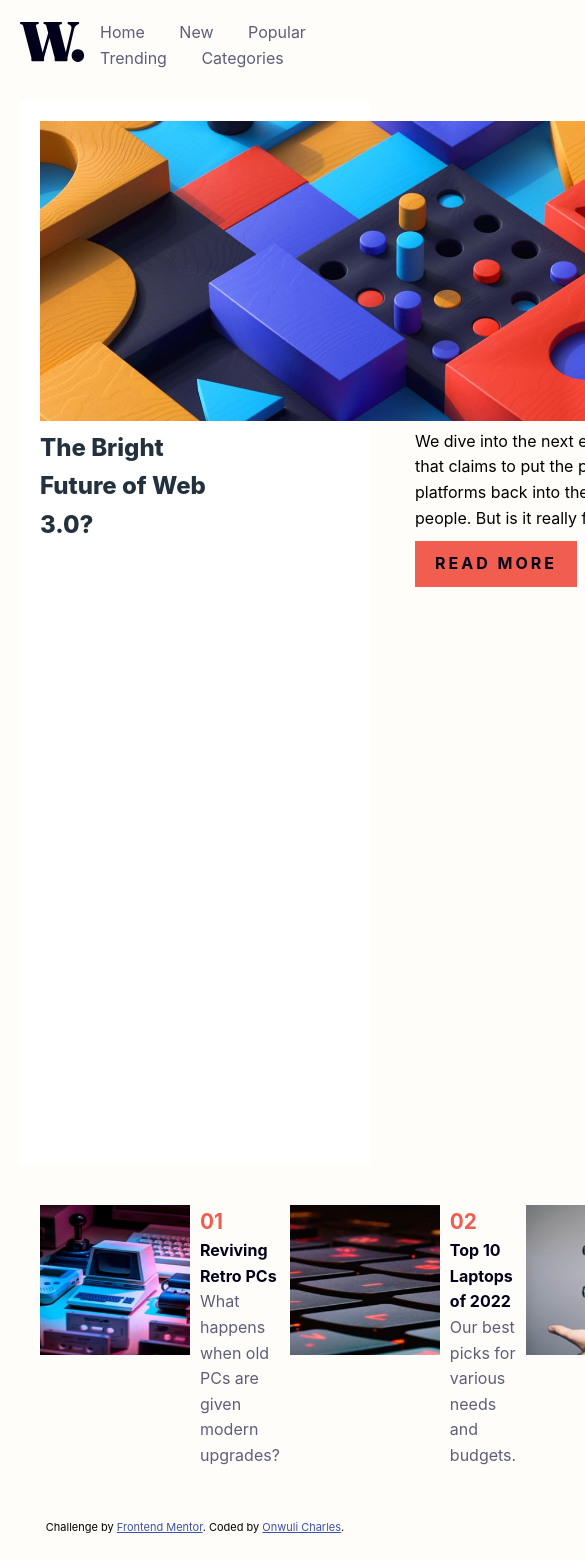
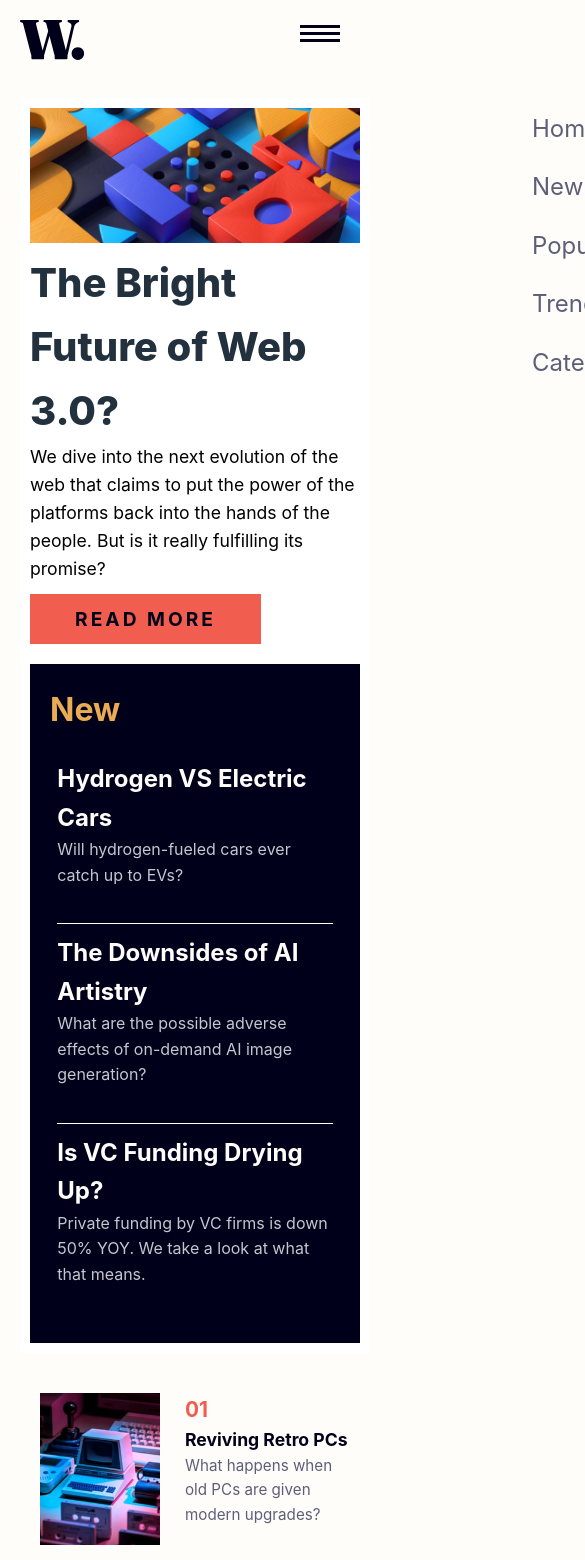
Before and after one commit to Ot-Charlie/news-homepage, a plain HTML site: page index.html in a window 390 px wide. Shown: the top 1560 px of the page, 585 px wide, since content can reach past the window. Drawn offline with Linux system fonts and the light colour scheme; a web font is replaced by a local one.

Commit message:
mobile view plus READ.me updates

```diff
--- a/index.html
+++ b/index.html
@@ -1,8 +1,10 @@
 <!DOCTYPE html>
 <html lang="en">
+
 <head>
   <meta charset="UTF-8">
-  <meta name="viewport" content="width=device-width, initial-scale=1.0"> <!-- displays site properly based on user's device -->
+  <meta name="viewport" content="width=device-width, initial-scale=1.0">
+  <!-- displays site properly based on user's device -->
 
   <link rel="icon" type="image/png" sizes="32x32" href="./assets/images/favicon-32x32.png">
 
@@ -10,18 +12,19 @@
 
   <link rel="stylesheet" href="style.css">
 </head>
+
 <body>
   <nav>
     <div class="logo">
       <img src="./assets/images/logo.svg" alt="News homepage logo">
     </div>
 
-  <button class="menu-icon" aria-label="Open menu" aria-expanded="false">
+    <button id="menu-icon" aria-label="Open menu" aria-expanded="false">
       <img src="./assets/images/icon-menu.svg" alt="" aria-hidden="true">
     </button>
 
-  <div class="nav-links">
-    <a href="#">Home</a>
+    <div class="nav-links" id="nav-links">
+      <a href="#" class="first-link">Home</a>
       <a href="#">New</a>
       <a href="#">Popular</a>
       <a href="#">Trending</a>
@@ -37,7 +40,8 @@
         <div class="article-content">
           <h1>The Bright Future of Web 3.0?</h1>
           <div>
-      <p>We dive into the next evolution of the web that claims to put the power of the platforms back into the hands of the people.
+            <p>We dive into the next evolution of the web that claims to put the power of the platforms back into the
+              hands of the people.
               But is it really fulfilling its promise?</p>
             <a href="#" class="read-more">READ MORE</a>
           </div>
@@ -96,10 +100,13 @@
 
   <footer>
     <div class="attribution">
-    Challenge by <a href="https://www.frontendmentor.io?ref=challenge" target="_blank" rel="noopener ">Frontend Mentor</a>.
+      Challenge by <a href="https://www.frontendmentor.io?ref=challenge" target="_blank" rel="noopener ">Frontend
+        Mentor</a>.
       Coded by <a href="https://onwuli-charles.netlify.app">Onwuli Charles</a>.
-  </div></footer>
+    </div>
+  </footer>
   <script src="script.js"></script>
 </body>
 </body>
+
 </html>
--- a/script.js
+++ b/script.js
@@ -0,0 +1,32 @@
+const menuIcon = document.getElementById('menu-icon');
+const navLinks = document.getElementById('nav-links');
+const menuImg = menuIcon.querySelector('img');
+const nav = document.querySelector('nav');
+
+menuIcon.addEventListener('click', () => {
+  const isExpanded = menuIcon.getAttribute('aria-expanded') === 'true';
+
+  // Toggle menu
+  navLinks.classList.toggle('active');
+
+  // Update accessibility attribute
+  menuIcon.setAttribute('aria-expanded', !isExpanded);
+
+  // Swap icon between menu and close
+  if (!isExpanded) {
+    menuImg.src = './assets/images/icon-menu-close.svg';
+    menuImg.alt = '';
+  } else {
+    menuImg.src = './assets/images/icon-menu.svg';
+    menuImg.alt = '';
+  }
+});
+
+// Close menu when clicking outside
+document.addEventListener('click', (e) => {
+  if (!nav.contains(e.target) && navLinks.classList.contains('active')) {
+    navLinks.classList.remove('active');
+    menuIcon.setAttribute('aria-expanded', 'false');
+    menuImg.src = './assets/images/icon-menu.svg';
+  }
+});
--- a/style.css
+++ b/style.css
@@ -1,33 +1,28 @@
-*{ margin: 0; padding: 0; box-sizing: border-box;
+* {
+  margin: 0;
+  padding: 0;
+  box-sizing: border-box;
 }
 @font-face {
-  font-family: 'Inter'; /* ← You choose this name */
-  src: url('/fonts/Inter-VariableFont_slnt,wght.woff2') format('woff2');
+  font-family: "Inter"; /* ← You choose this name */
+  src: url("/fonts/Inter-VariableFont_slnt,wght.woff2") format("woff2");
   font-weight: 100 900; /* Variable font weight range */
   font-style: oblique -10deg 0deg; /* Variable slant range */
 }
 
-
 body {
-  font-family: 'Inter', sans-serif;
+  font-family: "Inter", sans-serif;
   background-color: hsl(36, 100%, 99%);
   line-height: 1.6;
   padding: 20px;
 }
-.menu-icon {
-  position: absolute;
-  right: 20px;
-  top: 50%;
-  transform: translateY(-50%); /* Centers it vertically */
+#menu-icon {
   display: none; /* Hidden by default on desktop */
-  background: none;
-  border: none;
-  cursor: pointer;
 }
-nav{
+nav {
   display: flex;
-  justify-content:space-between;
-  align-items:center;
+  justify-content: space-between;
+  align-items: center;
   margin-bottom: 30px;
 }
 .nav-links a {
@@ -40,39 +35,38 @@ nav{
 }
 .main-article {
   display: grid;
-    grid-template-columns:2fr 1fr;
+  grid-template-columns: 2fr 1fr;
   background-color: hsl(0, 0%, 100%);
   padding: 20px;
 
   margin-bottom: 20px;
 }
-.article-image img{
+.article-image img {
   width: 750px;
   height: 300px;
   margin-bottom: 0px;
 }
-.article-content{
+.article-content {
   display: grid;
   grid-template-columns: 1fr 1fr; /* Two equal columns */
   width: 100%;
 }
-h1{
-
+h1 {
   font-weight: 800;
   color: hsl(212, 27%, 19%);
-    width:100%;
+  width: 100%;
   max-width: 200px;
   padding: 0;
 }
-.article-content p{
+.article-content p {
   width: 100%;
   max-width: 330px;
 }
-.read-more{
+.read-more {
   display: inline-block;
   margin-top: 10px;
   text-decoration: none;
-  background-color:hsl(5, 85%, 63%);
+  background-color: hsl(5, 85%, 63%);
   color: hsl(240, 100%, 5%);
   border: none;
   padding: 10px 20px;
@@ -80,82 +74,202 @@ font-weight: 800;
   letter-spacing: 3px;
   font-weight: 700;
 }
-.new-articles{
+.new-articles {
   padding: 20px;
-    /* display: grid;
-    grid-template-columns: 1fr;
-    gap: 10px; */
+
   background-color: hsl(240, 100%, 5%);
 }
-h2{
+h2 {
   color: hsl(35, 77%, 62%);
   margin-bottom: 15px;
 }
-.new-article-item a{
+.new-article-item a {
   text-decoration: none;
   color: hsl(36, 100%, 99%);
   font-weight: 700;
-
 }
-.new-article-item a:hover{
+.new-article-item a:hover {
   color: hsl(35, 77%, 62%);
-
 }
-.new-articles p{
+.new-articles p {
   color: hsl(233, 8%, 79%);
   margin-bottom: 15px;
 }
-.new-article-item{
+.new-article-item {
   max-width: 300px;
   padding: 10px 0 20px 0;
-    margin:auto;
+  margin: auto;
 }
 .new-article-item:not(:last-child) {
   border-bottom: 1px solid hsl(36, 100%, 99%); /* Only applies to items that aren't last */
 }
-.popular-articles-container{
+.popular-articles-container {
   display: grid;
   grid-template-columns: repeat(3, 1fr);
   gap: 10px;
   margin-top: 20px;
   padding: 20px;
 }
-.popular-articles-section{
+.popular-articles-section {
   display: grid;
   grid-template-columns: auto 1fr;
   gap: 10px;
 }
-.popular-articles-container img{
+.popular-articles-container img {
   width: 150px;
   height: 150px;
-
 }
-h3{
+h3 {
   color: hsl(5, 85%, 63%);
   font-size: 1.3rem;
 }
-.popular-articles-section a{
+.popular-articles-section a {
   text-decoration: none;
   color: hsl(240, 100%, 5%);
   font-weight: 700;
-
 }
-.popular-articles-section a:hover{
+.popular-articles-section a:hover {
   color: hsl(5, 85%, 63%);
 }
-.popular-articles-section p{
+.popular-articles-section p {
   color: hsl(236, 13%, 42%);
 }
 
+.attribution {
+  font-size: 11px;
+  text-align: center;
+  margin-top: 30px;
+}
+.attribution a {
+  color: hsl(228, 45%, 44%);
+}
+@media (max-width: 768px) {
+   #menu-icon{
+    display: block; /* Show menu icon on mobile */
+    position: fixed;
+    right:20px;
+    top: 25px;
+  background: none;
+  border: none;
+  cursor: pointer;
+  margin-right: 30px;
+  z-index: 1001;
 
+  }
+   .nav-links{
+    position: fixed;
+    display: flex;  /*Hide nav links on mobile by default */
+    flex-direction: column;
+        top: 0;
+    right: -100%; /* Hide off-screen by default */
+   background-color:hsl(36, 100%, 99%);
+    padding: 10px;
+    height: 100vh;
+    width:70%;
+     z-index: 1000;
+     gap:20px
+   }
+   .first-link{
+     padding-top: 100px;
 
+   }
+   .nav-links a{
 
+    font-size: 1.5rem;
 
+   }
+.nav-links.active {
+    right: 0; /* Slides in when active */
+  }
+  .main-article {
+    grid-template-columns: 1fr; /* Single column on mobile */
+  }
+  .article-image img {
+    width: 100%; /* Full width on mobile */
+    height: auto; /* Maintain aspect ratio */
+  }
+  .article-content {
+    grid-template-columns: 1fr; /* Single column for article content */
+  }
+  h1{
+    font-size: 3rem;
+    max-width: 370px;
+  }
+  .article-content p {
+    font-size: 2rem;
+    max-width: 100%; /* Full width for paragraphs on mobile */
+  }
 
+  .popular-articles-container {
+    grid-template-columns: 1fr; /* Single column for popular articles */
+  }
+  .read-more{
+    font-size: 1.5rem;
+    width:50%;
+    text-align: center;
+    margin-bottom: 20px;
+  }
+  h2{
+    font-size: 2.5rem;
+  }
+  .new-article-item{
+    font-size: 2rem;
+    max-width: 95%;
+  }
+  .popular-articles-container img{
+    width: 100%;
+    height: auto;
+  }
+  .popular-articles-container{
 
-
-
-
-.attribution { font-size: 11px; text-align: center;
-margin-top: 30px;}
-    .attribution a { color: hsl(228, 45%, 44%); }
+    font-size: 2rem;
+  }
+  h3{
+    font-size: 2rem;
+  }
+  .popular-articles-container p{
+    max-width: 90%;
+  }
+  .popular-articles-section{
+   gap: 25px;
+  }
+}
+  @media (max-width: 426px) {
+    .main-article{
+      padding: 10px;
+    }
+    h1{
+      font-size: 2.5rem;
+    }
+    .article-content p {
+      font-size: 1.1rem;
+      max-width: 100%; /* Full width for paragraphs on mobile */
+    }
+    .read-more{
+      font-size: 1.2rem;
+      width: 70%;
+    }
+    h2{
+      font-size: 2rem;
+    }
+    .new-article-item{
+      font-size: 1.5rem;
+    }
+    .new-article-item p{
+      font-size: 1rem;
+    }
+    .popular-articles-container img{
+      width: 120px;
+      height: auto;
+    }
+    h3{
+      font-size: 1.3rem;
+    }
+    .popular-articles-container{
+      font-size: 1.1rem;
+    }
+    .popular-articles-container p{
+      font-size: 0.95rem;
+      max-width: 100%;
+    }
+  }
```
Also changed, not shown: Screenshot_24-10-2025_145333.jpeg (added), 2 other files. Lines whose indentation alone changed are shown as unchanged.
